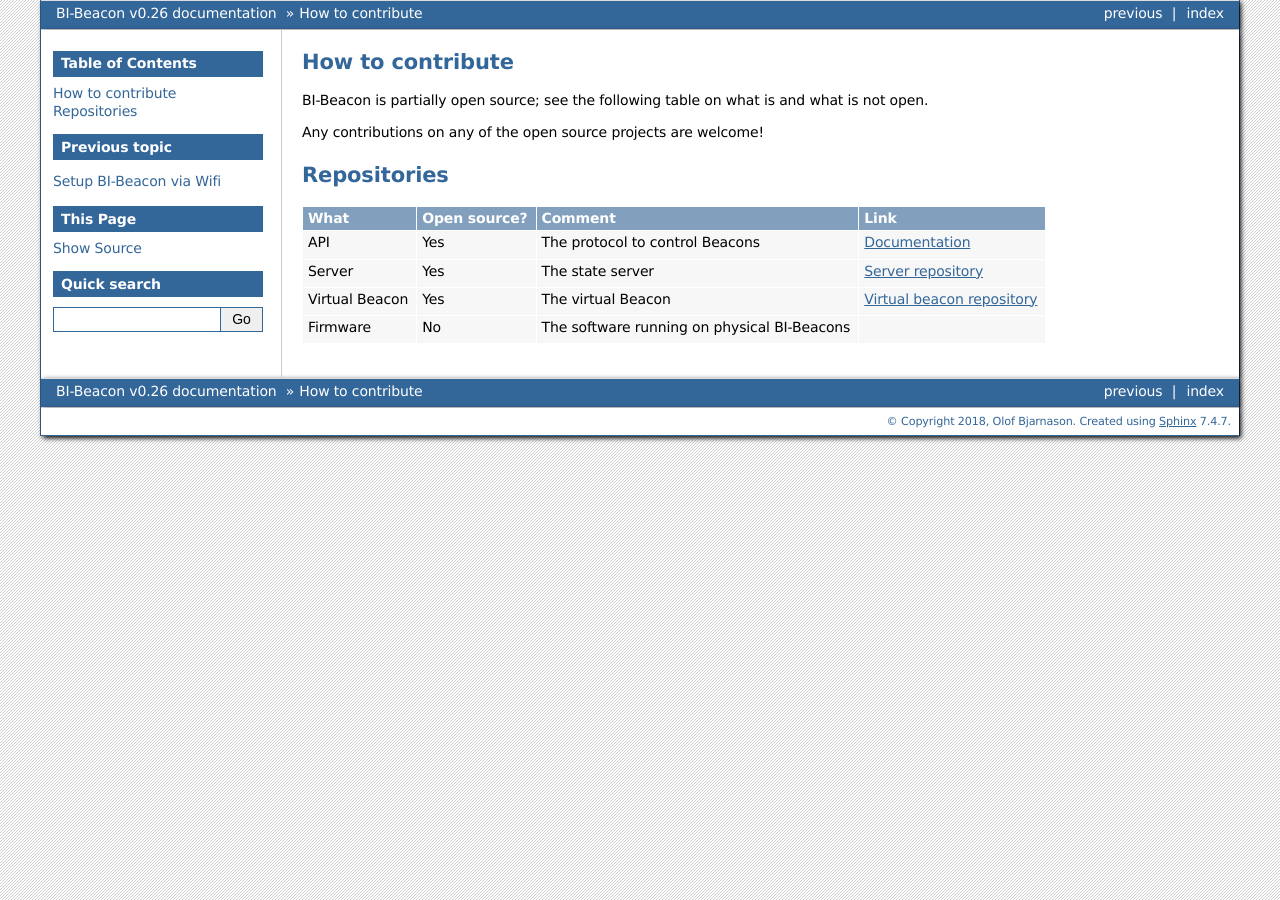
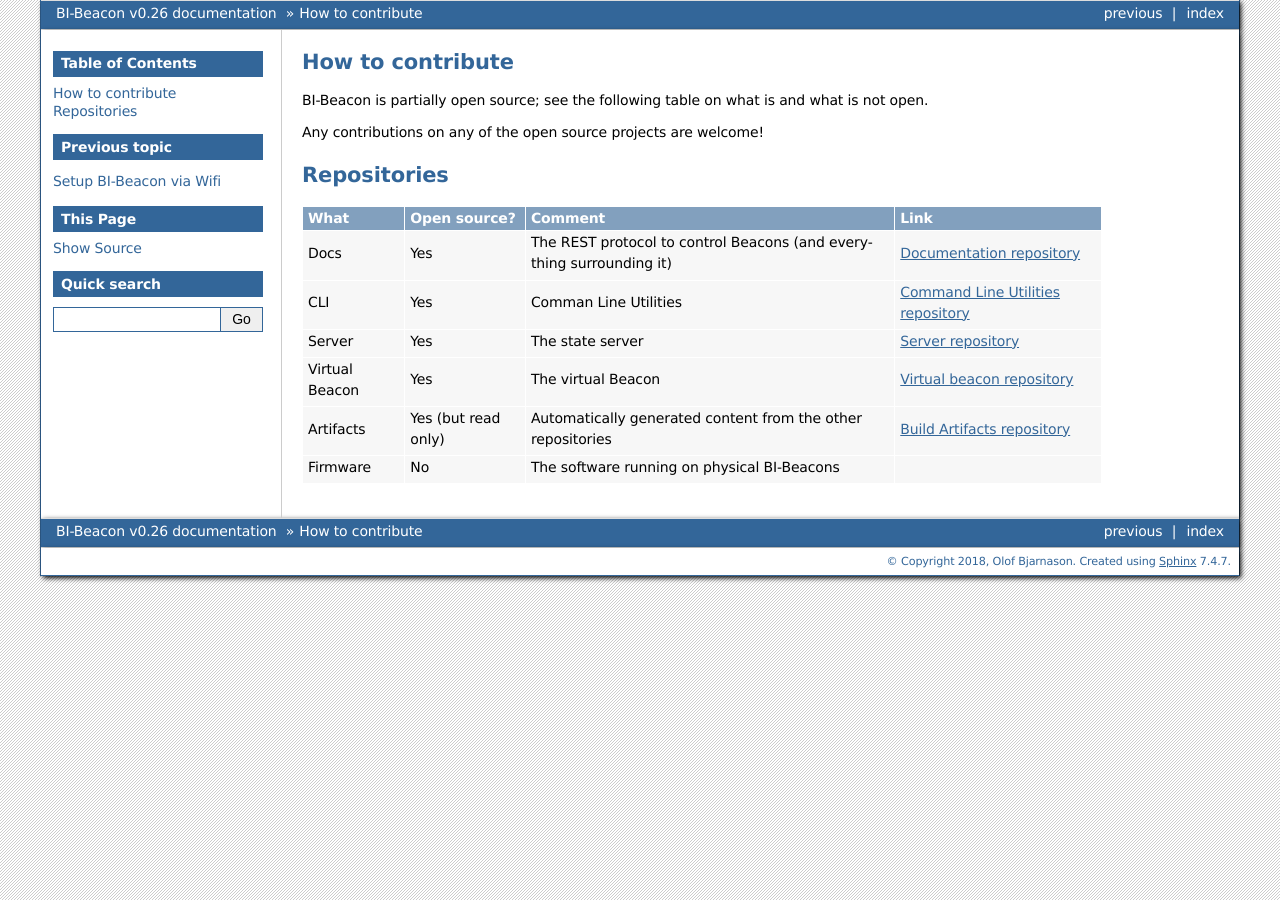
Before and after one commit to BI-Beacon/docs, a Sphinx documentation site: the page built from docs/repositories.rst, in a window 1280 px wide. Built offline with Sphinx 7.4.7, drawn with Linux system fonts in a browser that asks for light colours; pages that are not in the unit, such as notebooks, are missing from menus.

Commit message:
add CLI and artifacts repo rows

```diff
--- a/docs/repositories.rst
+++ b/docs/repositories.rst
@@ -18,18 +18,26 @@
 +-----------+----------------+---------------------------------------+--------------------------------------+
 | What      |  Open source?  |  Comment                              | Link                                 |
 +===========+================+=======================================+======================================+
-| API       | Yes            | The protocol to control Beacons       | Documentation_                       |
+| Docs      | Yes            | The REST protocol to control Beacons  | `Documentation repository`_          |
+|           |                | (and everything surrounding it)       |                                      |
++-----------+----------------+---------------------------------------+--------------------------------------+
+| CLI       | Yes            | Comman Line Utilities                 | `Command Line Utilities repository`_ |
 +-----------+----------------+---------------------------------------+--------------------------------------+
 | Server    | Yes            | The state server                      | `Server repository`_                 |
 +-----------+----------------+---------------------------------------+--------------------------------------+
 | Virtual   | Yes            | The virtual Beacon                    | `Virtual beacon repository`_         |
 | Beacon    |                |                                       |                                      |
 +-----------+----------------+---------------------------------------+--------------------------------------+
+| Artifacts | Yes            | Automatically generated content from  | `Build Artifacts repository`_        |
+|           | (but read only)| the other repositories                |                                      |
++-----------+----------------+---------------------------------------+--------------------------------------+
 | Firmware  | No             | The software running on physical      |                                      |
 |           |                | BI-Beacons                            |                                      |
 |           |                |                                       |                                      |
 +-----------+----------------+---------------------------------------+--------------------------------------+
 
-.. _Documentation: https://github.com/BI-Beacon/docs
+.. _`Documentation repository`: https://github.com/BI-Beacon/docs
+.. _`Command Line Utilities repository`: https://github.com/BI-Beacon/cli
 .. _`Server repository`: https://github.com/BI-Beacon/server
 .. _`Virtual beacon repository`: https://github.com/BI-Beacon/virtual-beacon
+.. _`Build Artifacts repository`: https://github.com/BI-Beacon/build-artifacts
```
